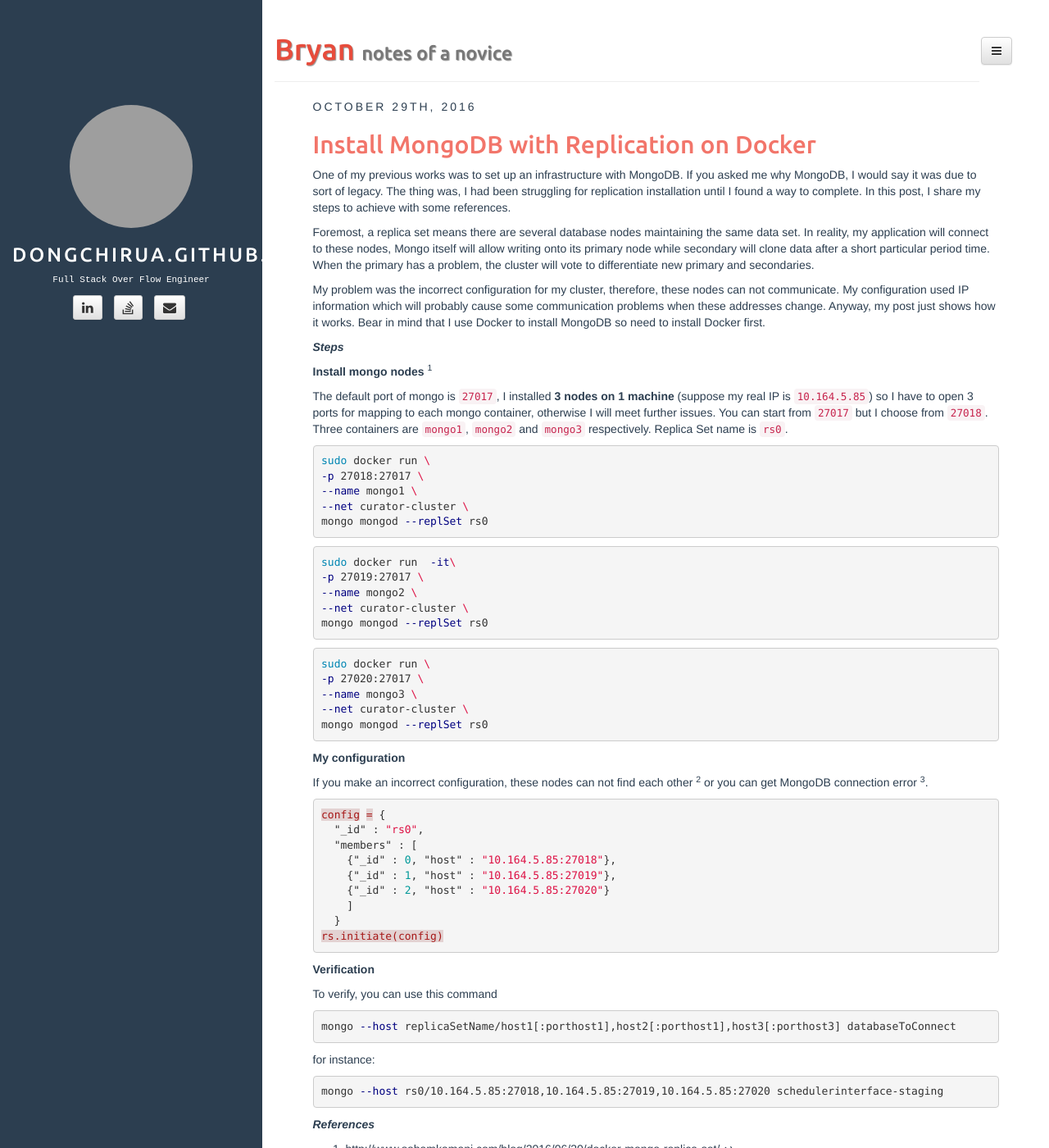
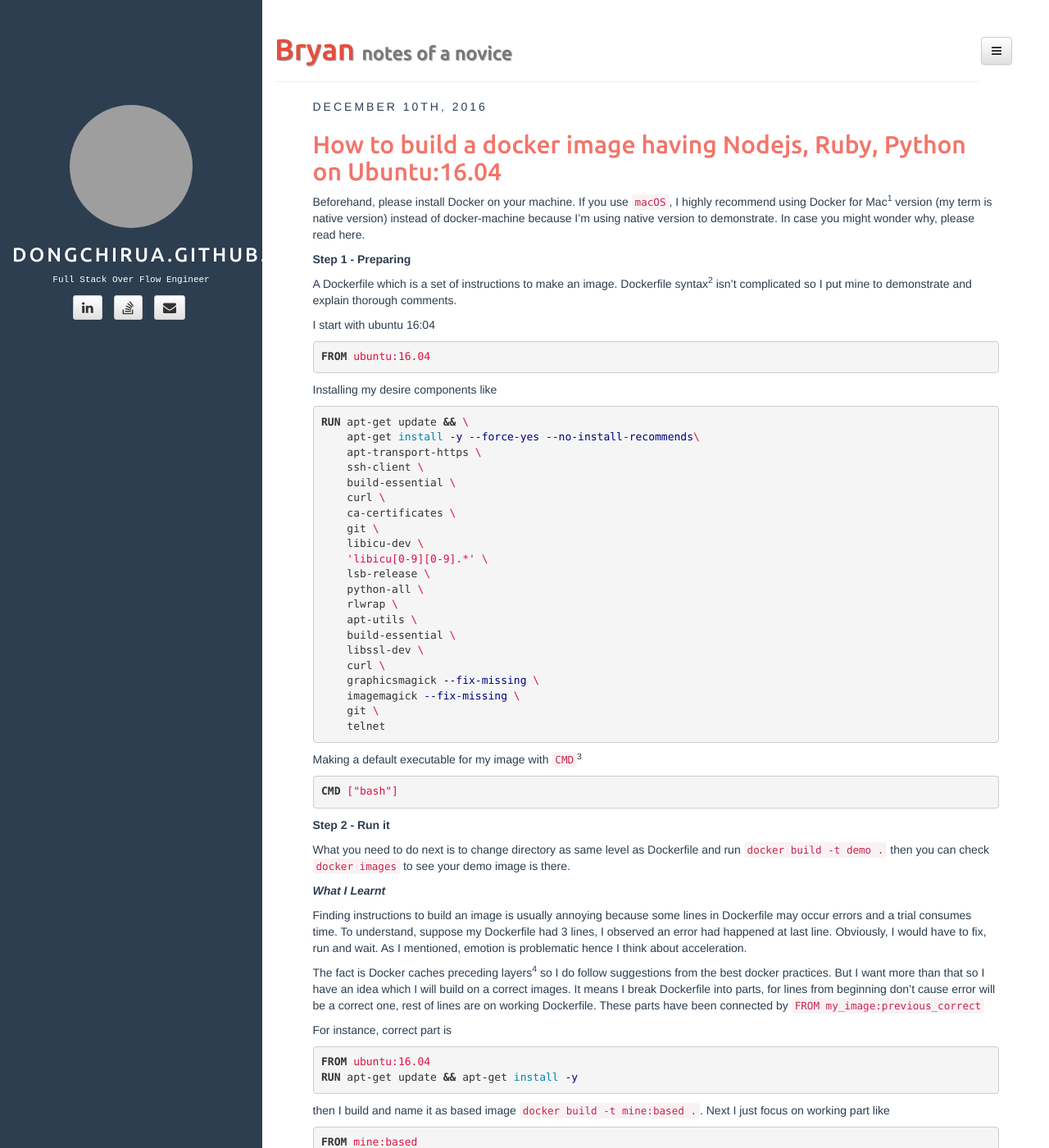
Before and after one commit to dongchirua/dongchirua.github.io, a Jekyll site: the page built from index.html, in a window 1280 px wide and 1400 px high. Shown: the whole window at 82% size. Built offline with Jekyll 4.4.1, drawn with Linux system fonts in a browser that asks for light colours; nearby versions of some CDN libraries; formulas are drawn with MathJax 3; the list of posts is cut into pages by our own code; some of the changed text lies outside the part shown; grey boxes are pictures that could not be loaded.

Commit message:
add a new post

```diff
--- a/_config.yml
+++ b/_config.yml
@@ -20,9 +20,9 @@
   bio: Full Stack Over Flow Engineer
   linkedin: hongquy
   github: dongchirua
-  facebook: hquy.nguyen
-  500px: quynguyen4
-  googleplus: +NguyenHongQuydongchirua
+  #facebook: hquy.nguyen
+  #500px: quynguyen4
+  #googleplus: +NguyenHongQuydongchirua
   stack: 1432142
   email_md5: 04b4bf7d93ffa782657ac8561f1cbd3c
 
--- /dev/null
+++ b/_posts/2016-12-10-create-docker-image.md
@@ -0,0 +1,80 @@
+---
+layout: post
+title: How to build a docker image having Nodejs, Ruby, Python on Ubuntu:16.04
+categories: [Engineering]
+tags: [note, tutorial, setup, Docker, Nodejs, Python, Ubuntu, Ruby]
+fullview: true
+comments: true
+---
+Beforehand, please install Docker on your machine. If you use `macOS`, I highly recommend using Docker for Mac[^native] version (my term is native version) instead of docker-machine because I'm using native version to demonstrate. In case you might wonder why, please read [here](https://www.quora.com/I-am-confused-by-Docker-Toolbox-and-Docker-for-Mac-what-exactly-the-difference-between-them).
+
+**Step 1 - Preparing**
+
+A Dockerfile which is a set of instructions to make an image. Dockerfile syntax[^syntax] isn't complicated so I put [mine](https://gist.github.com/dongchirua/657447d1d3174b653373f9aa55977483) to demonstrate and explain thorough comments.
+
+I start with ubuntu 16:04
+{% highlight dockerfile %}
+FROM ubuntu:16.04
+{% endhighlight %}
+
+Installing my desire components like
+{% highlight dockerfile %}
+RUN apt-get update && \
+    apt-get install -y --force-yes --no-install-recommends\
+    apt-transport-https \
+    ssh-client \
+    build-essential \
+    curl \
+    ca-certificates \
+    git \
+    libicu-dev \
+    'libicu[0-9][0-9].*' \
+    lsb-release \
+    python-all \
+    rlwrap \
+    apt-utils \
+    build-essential \
+    libssl-dev \
+    curl \
+    graphicsmagick --fix-missing \
+    imagemagick --fix-missing \
+    git \
+    telnet
+{% endhighlight %}
+
+Making a default executable for my image with `CMD`[^whyCMD]
+{% highlight dockerfile %}
+CMD ["bash"]
+{% endhighlight %}
+
+**Step 2 - Run it**
+
+What you need to do next is to change directory as same level as Dockerfile and run `docker build -t demo .` then you can check `docker images` to see your demo image is there.
+
+***What I Learnt***
+
+Finding instructions to build an image is usually annoying because some lines in Dockerfile may occur errors and a trial consumes time. To understand, suppose my Dockerfile had 3 lines, I observed an error had happened at last line. Obviously, I would have to fix, run and wait. As I mentioned, emotion is problematic hence I think about acceleration.
+
+The fact is Docker caches preceding layers[^layer] so I do follow suggestions from [the best docker practices](https://docs.docker.com/engine/userguide/eng-image/dockerfile_best-practices). But I want more than that so I have an idea which I will build on a correct images. It means I break Dockerfile into parts, for lines from beginning don't cause error will be a correct one, rest of lines are on working Dockerfile. These parts have been connected by `FROM my_image:previous_correct`
+
+For instance, correct part is
+{% highlight dockerfile %}
+FROM ubuntu:16.04
+RUN apt-get update && apt-get install -y
+{% endhighlight %}
+then I build and name it as based image `docker build -t mine:based .`. Next I just focus on working part like
+{% highlight dockerfile %}
+FROM mine:based
+RUN apt-get install ... # line may get error
+{% endhighlight %}
+Eventually, everything is correct, I'm able to make a single final file.
+
+Another thing, inside container of Ubuntu:16.04, you're not to use `sudo` at begining[^why], example `RUN apt-get update && apt-get install -y`
+
+**References**
+
+[^native]: [Docker Toolbox vs Docker for Mac](https://docs.docker.com/docker-for-mac/docker-toolbox/)
+[^syntax]: [Dockerfile Syntax](https://docs.docker.com/engine/reference/builder/)
+[^whyCMD]: [What is CMD](https://www.ctl.io/developers/blog/post/dockerfile-entrypoint-vs-cmd/)
+[^layer]: [Each command such as `RUN`, Docker creates a layer and caches](http://stackoverflow.com/questions/31222377/what-are-docker-image-layers)
+[^why]: [Explain why we don't need to use sudo inside container of Ubuntu:16.04](https://github.com/tianon/docker-brew-ubuntu-core/issues/48)
```
